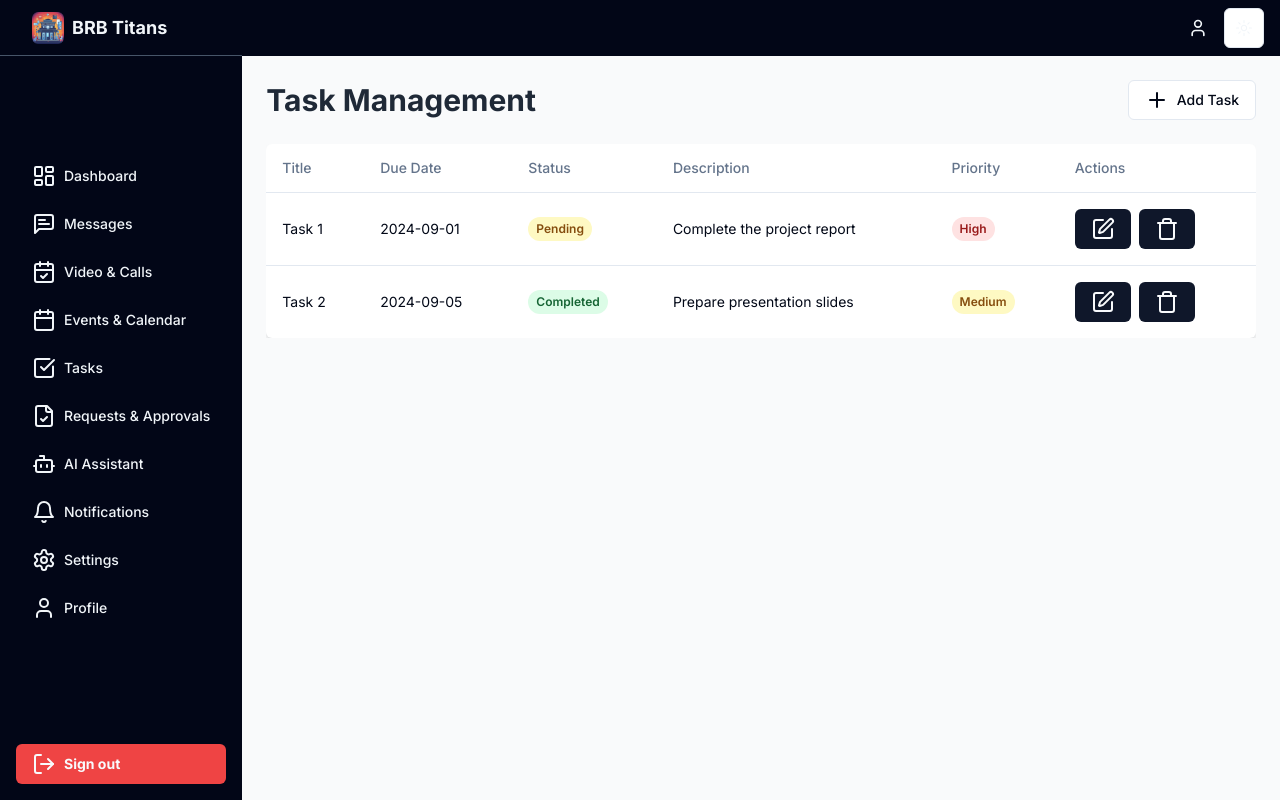
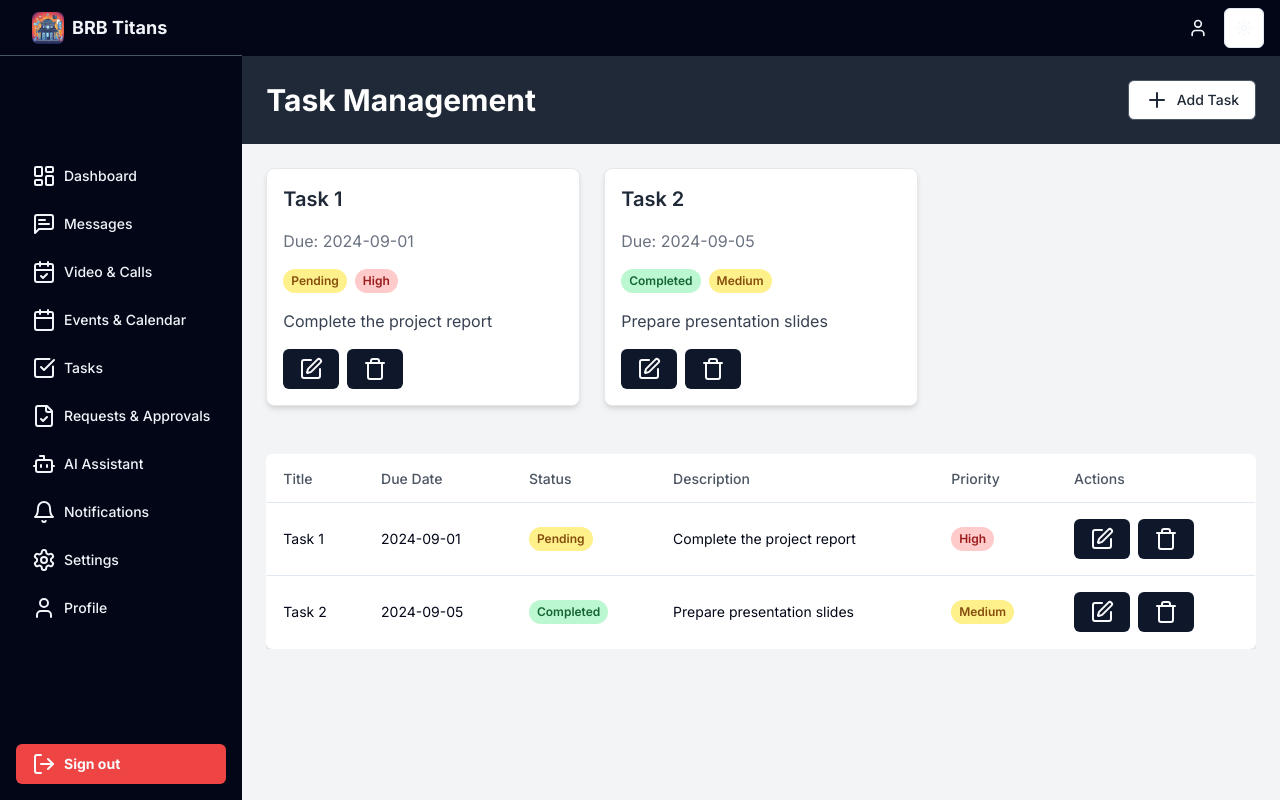
Before and after one commit to Shavkatjon-O/BRB_Hackcelerator_2024_Frontend, a Next.js app: page /dashboard/tasks in a window 1280 px wide. Built offline with nearby package versions, Linux system fonts and the light colour scheme.

Commit message:
feat: task management

```diff
--- a/src/app/dashboard/tasks/page.tsx
+++ b/src/app/dashboard/tasks/page.tsx
@@ -16,14 +16,6 @@ export interface Task {
   status: 'Pending' | 'Completed' | '';
   description: string;
   priority: 'Low' | 'Medium' | 'High' | '';
-}
-
-export interface TaskPageState {
-  tasks: Task[];
-  newTask: Omit<Task, 'id'>;
-  showDialog: boolean;
-  loading: boolean;
-  editingTask: Task | null;
 }
 
 export default function TaskPage() {
@@ -69,14 +61,15 @@ export default function TaskPage() {
   };
 
   return (
-    <div className="p-6 space-y-6 bg-gray-50 h-full">
-      <header className="flex items-center justify-between mb-4">
-        <h1 className="text-3xl font-bold text-gray-800">Task Management</h1>
+    <div className="bg-gray-100 h-full">
+      {/* Header Section */}
+      <header className="flex justify-between items-center p-6 bg-gray-800 text-white">
+        <h1 className="text-3xl font-bold">Task Management</h1>
         <Dialog>
           <DialogTrigger asChild>
-            <Button variant="outline" className="flex items-center space-x-2">
+            <Button variant="outline" className="flex items-center space-x-2 text-gray-800 border-gray-600 hover:bg-gray-100">
               <Plus />
-              <span>{editingTask ? 'Edit Task' : 'Add Task'}</span>
+              <span className="font-medium">{editingTask ? 'Edit Task' : 'Add Task'}</span>
             </Button>
           </DialogTrigger>
           <DialogContent className="sm:max-w-lg">
@@ -130,7 +123,7 @@ export default function TaskPage() {
               <Button
                 onClick={handleAddTask}
                 disabled={loading}
-                className="w-full bg-blue-500 text-white hover:bg-blue-600 disabled:opacity-50"
+                className="w-full bg-blue-600 text-white hover:bg-blue-700 disabled:opacity-50"
               >
                 {loading ? <Loader2 className="animate-spin mr-2" /> : (editingTask ? 'Save Changes' : 'Add Task')}
               </Button>
@@ -139,15 +132,40 @@ export default function TaskPage() {
         </Dialog>
       </header>
 
-      <Table className="min-w-full bg-white shadow-md rounded-md overflow-hidden">
+      {/* Creative Task Display Section */}
+      <section className="p-6 grid grid-cols-1 sm:grid-cols-2 lg:grid-cols-3 gap-6">
+        {tasks.map(task => (
+          <div key={task.id} className="bg-white shadow-md rounded-lg p-4 flex flex-col space-y-4 border border-gray-200">
+            <h2 className="text-xl font-semibold text-gray-800">{task.title}</h2>
+            <p className="text-gray-500">Due: {task.dueDate}</p>
+            <div className="flex space-x-2">
+              <span className={`inline-block px-2 py-1 text-xs font-semibold rounded-full ${task.status === 'Pending' ? 'bg-yellow-200 text-yellow-800' : 'bg-green-200 text-green-800'}`}>
+                {task.status}
+              </span>
+              <span className={`inline-block px-2 py-1 text-xs font-semibold rounded-full ${task.priority === 'High' ? 'bg-red-200 text-red-800' : task.priority === 'Medium' ? 'bg-yellow-200 text-yellow-800' : 'bg-green-200 text-green-800'}`}>
+                {task.priority}
+              </span>
+            </div>
+            <p className="text-gray-700">{task.description}</p>
+            <div className="mt-auto flex space-x-2">
+              <Button onClick={() => handleEditTask(task)}><Edit /></Button>
+              <Button onClick={() => handleDeleteTask(task.id)}><Trash /></Button>
+            </div>
+          </div>
+        ))}
+      </section>
+
+      {/* Task List Section */}
+      <section className="p-6">
+        <Table className="min-w-full bg-white shadow-md rounded-md overflow-hidden border border-gray-200">
           <TableHeader>
             <TableRow>
-            <TableHead>Title</TableHead>
-            <TableHead>Due Date</TableHead>
-            <TableHead>Status</TableHead>
-            <TableHead>Description</TableHead>
-            <TableHead>Priority</TableHead>
-            <TableHead>Actions</TableHead>
+              <TableHead className="text-gray-600">Title</TableHead>
+              <TableHead className="text-gray-600">Due Date</TableHead>
+              <TableHead className="text-gray-600">Status</TableHead>
+              <TableHead className="text-gray-600">Description</TableHead>
+              <TableHead className="text-gray-600">Priority</TableHead>
+              <TableHead className="text-gray-600">Actions</TableHead>
             </TableRow>
           </TableHeader>
           <TableBody>
@@ -161,13 +179,13 @@ export default function TaskPage() {
                   <TableCell>{task.title}</TableCell>
                   <TableCell>{task.dueDate}</TableCell>
                   <TableCell>
-                  <span className={`inline-block px-2 py-1 text-xs font-semibold rounded-full ${task.status === 'Pending' ? 'bg-yellow-100 text-yellow-800' : 'bg-green-100 text-green-800'}`}>
+                    <span className={`inline-block px-2 py-1 text-xs font-semibold rounded-full ${task.status === 'Pending' ? 'bg-yellow-200 text-yellow-800' : 'bg-green-200 text-green-800'}`}>
                       {task.status}
                     </span>
                   </TableCell>
                   <TableCell>{task.description}</TableCell>
                   <TableCell>
-                  <span className={`inline-block px-2 py-1 text-xs font-semibold rounded-full ${task.priority === 'High' ? 'bg-red-100 text-red-800' : task.priority === 'Medium' ? 'bg-yellow-100 text-yellow-800' : 'bg-green-100 text-green-800'}`}>
+                    <span className={`inline-block px-2 py-1 text-xs font-semibold rounded-full ${task.priority === 'High' ? 'bg-red-200 text-red-800' : task.priority === 'Medium' ? 'bg-yellow-200 text-yellow-800' : 'bg-green-200 text-green-800'}`}>
                       {task.priority}
                     </span>
                   </TableCell>
@@ -180,6 +198,7 @@ export default function TaskPage() {
             )}
           </TableBody>
         </Table>
+      </section>
     </div>
   );
 }
```
Lines whose indentation alone changed are shown as unchanged.
